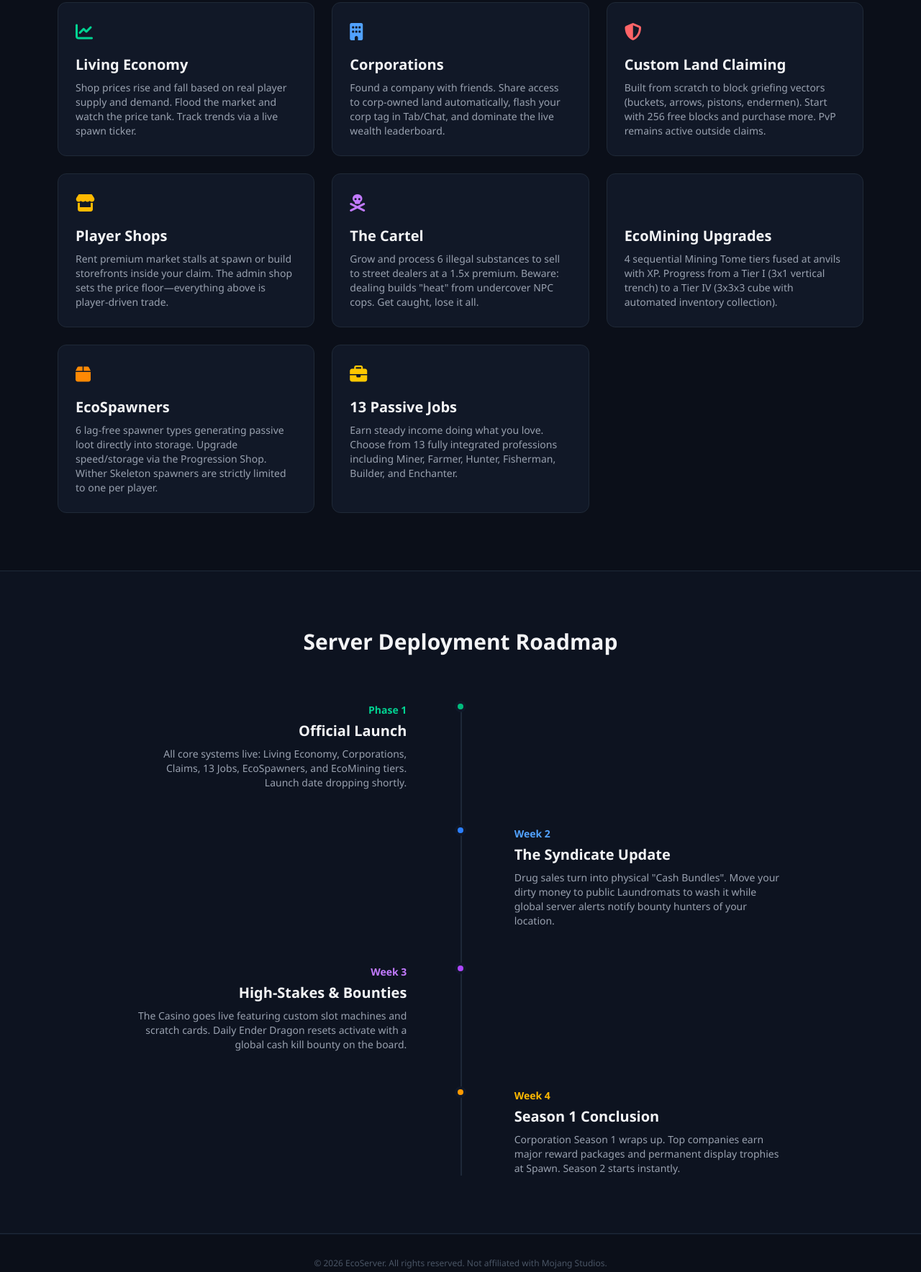
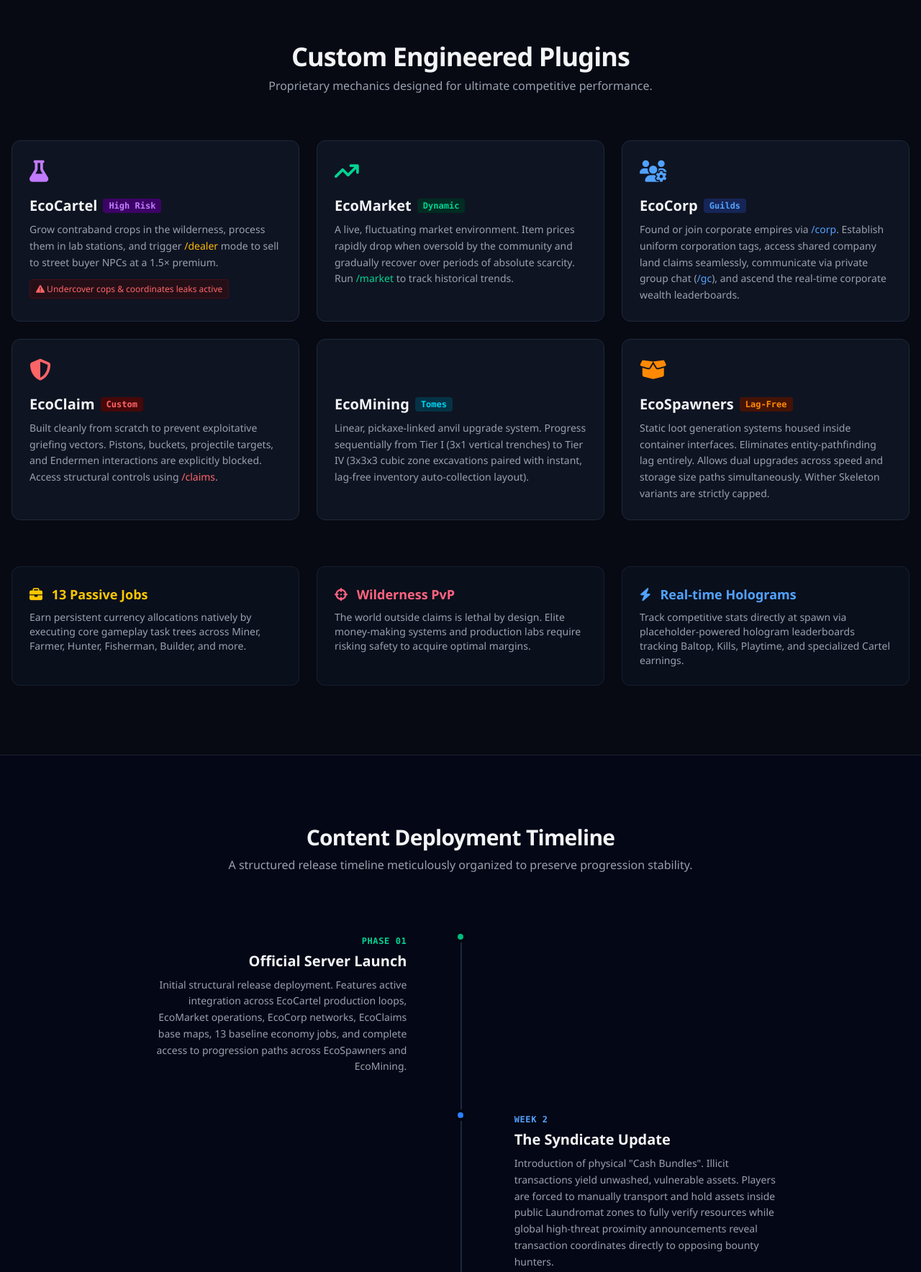
Before and after one commit to HomerD2S/ecocraft, a plain HTML site: page index.html in a window 1280 px wide. Shown: the part 688-2456 px from the top of the page at 72% size. Drawn offline with nearby package versions, Linux system fonts and the light colour scheme.

Commit message:
Update index.html

```diff
--- a/index.html
+++ b/index.html
@@ -3,131 +3,143 @@
 <head>
     <meta charset="UTF-8">
     <meta name="viewport" content="width=device-width, initial-scale=1.0">
-    <title>EcoServer | Corporate & Cartel Survival</title>
+    <title>EcoCraft | High-Stakes Corporate & Cartel Survival</title>
     <script src="https://cdn.jsdelivr.net/npm/@tailwindcss/browser@4"></script>
     <link rel="stylesheet" href="https://cdnjs.cloudflare.com/ajax/libs/font-awesome/6.4.0/css/all.min.css">
     <style>
-        body { background-color: #0b0f19; color: #f3f4f6; font-family: 'Segoe UI', Tahoma, Geneva, Verdana, sans-serif; }
+        body { background-color: #070a13; color: #f3f4f6; font-family: 'Segoe UI', Tahoma, Geneva, Verdana, sans-serif; }
         .gradient-text { background: linear-gradient(135deg, #3b82f6, #10b981); -webkit-background-clip: text; -webkit-text-fill-color: transparent; }
-        .feature-card { background: #111827; border: 1px solid #1f2937; transition: all 0.3s ease; }
-        .feature-card:hover { transform: translateY(-5px); border-color: #10b981; }
+        .feature-card { background: #0f1422; border: 1px solid #1e293b; transition: all 0.3s cubic-bezier(0.4, 0, 0.2, 1); }
+        .feature-card:hover { transform: translateY(-4px); border-color: #10b981; box-shadow: 0 10px 25px -5px rgba(16, 185, 129, 0.1); }
+        .glow-green { text-shadow: 0 0 10px rgba(16, 185, 129, 0.5); }
     </style>
 </head>
 <body>
 
-    <header class="relative overflow-hidden py-24 px-4 text-center border-b border-gray-800">
+    <header class="relative overflow-hidden py-28 px-4 text-center border-b border-gray-800 bg-[radial-gradient(ellipse_at_top,_var(--tw-gradient-stops))] from-blue-950/20 via-gray-950 to-gray-950">
         <div class="max-w-4xl mx-auto">
-            <span class="text-xs font-bold uppercase tracking-widest text-emerald-400 bg-emerald-950/50 px-3 py-1 rounded-full border border-emerald-800/50">Project Launching Soon</span>
-            <h1 class="text-5xl md:text-7xl font-extrabold mt-6 tracking-tight">Welcome to <span class="gradient-text">EcoServer</span></h1>
-            <p class="mt-6 text-lg md:text-xl text-gray-400 max-w-2xl mx-auto">
-                A high-performance corporate economy and underground cartel survival experience. Build corporations, optimize operations, and control the market.
+            <span class="text-xs font-bold uppercase tracking-widest text-emerald-400 bg-emerald-950/50 px-4 py-1.5 rounded-full border border-emerald-800/50">Custom EcoCraft Architecture</span>
+            <h1 class="text-6xl md:text-8xl font-extrabold mt-6 tracking-tight">Welcome to <span class="gradient-text">EcoCraft</span></h1>
+            <p class="mt-6 text-lg md:text-xl text-gray-400 max-w-2xl mx-auto font-medium">
+                An advanced economy survival ecosystem driven entirely by risk, strategy, and player activity. Build an empire or run the underground.
             </p>
 
-            <div class="mt-10 inline-flex flex-col sm:flex-row items-center gap-4 bg-gray-900 p-2 rounded-xl border border-gray-800">
-                <span class="font-mono text-gray-300 px-4 font-bold" id="serverIp">play.yourdomain.com</span>
-                <button onclick="copyIp()" class="w-full sm:w-auto bg-emerald-600 hover:bg-emerald-500 text-white font-bold px-6 py-3 rounded-lg transition flex items-center justify-center gap-2 cursor-pointer" id="copyBtn">
-                    <i class="fa-regular fa-copy"></i> Copy IP
+            <div class="mt-10 inline-flex flex-col sm:flex-row items-center gap-4 bg-slate-900/80 backdrop-blur-md p-2 rounded-xl border border-gray-800 shadow-2xl">
+                <span class="font-mono text-gray-300 px-5 font-bold tracking-wide text-sm md:text-base" id="serverIp">play.ecocraftmc.com</span>
+                <button onclick="copyIp()" class="w-full sm:w-auto bg-emerald-600 hover:bg-emerald-500 text-white font-bold px-6 py-3 rounded-lg transition-all duration-200 flex items-center justify-center gap-2 cursor-pointer shadow-lg shadow-emerald-900/20" id="copyBtn">
+                    <i class="fa-regular fa-copy"></i> Copy Server IP
                 </button>
             </div>
         </div>
     </header>
 
-    <main class="max-w-6xl mx-auto px-4 py-20">
-        <h2 class="text-3xl font-bold text-center mb-12">Core Server Mechanics</h2>
+    <main class="max-w-7xl mx-auto px-4 py-24">
+        <div class="text-center mb-16">
+            <h2 class="text-3xl md:text-4xl font-bold tracking-tight">Custom Engineered Plugins</h2>
+            <p class="text-gray-400 mt-2">Proprietary mechanics designed for ultimate competitive performance.</p>
+        </div>
+
         <div class="grid grid-cols-1 md:grid-cols-2 lg:grid-cols-3 gap-6">
 
-            <div class="feature-card p-6 rounded-xl">
-                <div class="text-emerald-400 text-2xl mb-4"><i class="fa-solid fa-chart-line"></i></div>
-                <h3 class="text-xl font-bold mb-2">Living Economy</h3>
-                <p class="text-gray-400 text-sm">Shop prices rise and fall based on real player supply and demand. Flood the market and watch the price tank. Track trends via a live spawn ticker.</p>
+            <div class="feature-card p-6 rounded-xl relative overflow-hidden">
+                <div class="text-purple-400 text-3xl mb-4"><i class="fa-solid fa-flask"></i></div>
+                <h3 class="text-xl font-bold mb-2 flex items-center gap-2">EcoCartel <span class="text-xs text-purple-400 bg-purple-950 px-2 py-0.5 rounded font-mono">High Risk</span></h3>
+                <p class="text-gray-400 text-sm leading-relaxed mb-3">Grow contraband crops in the wilderness, process them in lab stations, and trigger <span class="text-amber-400">/dealer</span> mode to sell to street buyer NPCs at a 1.5× premium.</p>
+                <span class="text-xs text-red-400 font-medium bg-red-950/40 px-2 py-1 rounded border border-red-900/30"><i class="fa-solid fa-triangle-exclamation"></i> Undercover cops & coordinates leaks active</span>
             </div>
 
             <div class="feature-card p-6 rounded-xl">
-                <div class="text-blue-400 text-2xl mb-4"><i class="fa-solid fa-building"></i></div>
-                <h3 class="text-xl font-bold mb-2">Corporations</h3>
-                <p class="text-gray-400 text-sm">Found a company with friends. Share access to corp-owned land automatically, flash your corp tag in Tab/Chat, and dominate the live wealth leaderboard.</p>
+                <div class="text-emerald-400 text-3xl mb-4"><i class="fa-solid fa-arrow-trend-up"></i></div>
+                <h3 class="text-xl font-bold mb-2 flex items-center gap-2">EcoMarket <span class="text-xs text-emerald-400 bg-emerald-950 px-2 py-0.5 rounded font-mono">Dynamic</span></h3>
+                <p class="text-gray-400 text-sm leading-relaxed">A live, fluctuating market environment. Item prices rapidly drop when oversold by the community and gradually recover over periods of absolute scarcity. Run <span class="text-emerald-400">/market</span> to track historical trends.</p>
             </div>
 
             <div class="feature-card p-6 rounded-xl">
-                <div class="text-red-400 text-2xl mb-4"><i class="fa-solid fa-shield-halved"></i></div>
-                <h3 class="text-xl font-bold mb-2">Custom Land Claiming</h3>
-                <p class="text-gray-400 text-sm">Built from scratch to block griefing vectors (buckets, arrows, pistons, endermen). Start with 256 free blocks and purchase more. PvP remains active outside claims.</p>
+                <div class="text-blue-400 text-3xl mb-4"><i class="fa-solid fa-users-gear"></i></div>
+                <h3 class="text-xl font-bold mb-2 flex items-center gap-2">EcoCorp <span class="text-xs text-blue-400 bg-blue-950 px-2 py-0.5 rounded font-mono">Guilds</span></h3>
+                <p class="text-gray-400 text-sm leading-relaxed">Found or join corporate empires via <span class="text-blue-400">/corp</span>. Establish uniform corporation tags, access shared company land claims seamlessly, communicate via private group chat (<span class="text-blue-400">/gc</span>), and ascend the real-time corporate wealth leaderboards.</p>
             </div>
 
             <div class="feature-card p-6 rounded-xl">
-                <div class="text-amber-400 text-2xl mb-4"><i class="fa-solid fa-store"></i></div>
-                <h3 class="text-xl font-bold mb-2">Player Shops</h3>
-                <p class="text-gray-400 text-sm">Rent premium market stalls at spawn or build storefronts inside your claim. The admin shop sets the price floor—everything above is player-driven trade.</p>
+                <div class="text-red-400 text-3xl mb-4"><i class="fa-solid fa-shield-halved"></i></div>
+                <h3 class="text-xl font-bold mb-2 flex items-center gap-2">EcoClaim <span class="text-xs text-red-400 bg-red-950 px-2 py-0.5 rounded font-mono">Custom</span></h3>
+                <p class="text-gray-400 text-sm leading-relaxed">Built cleanly from scratch to prevent exploitative griefing vectors. Pistons, buckets, projectile targets, and Endermen interactions are explicitly blocked. Access structural controls using <span class="text-red-400">/claims</span>.</p>
             </div>
 
             <div class="feature-card p-6 rounded-xl">
-                <div class="text-purple-400 text-2xl mb-4"><i class="fa-solid fa-skull-crossbones"></i></div>
-                <h3 class="text-xl font-bold mb-2">The Cartel</h3>
-                <p class="text-gray-400 text-sm">Grow and process 6 illegal substances to sell to street dealers at a 1.5x premium. Beware: dealing builds "heat" from undercover NPC cops. Get caught, lose it all.</p>
+                <div class="text-cyan-400 text-3xl mb-4"><i class="fa-solid fa-pickaxe"></i></div>
+                <h3 class="text-xl font-bold mb-2 flex items-center gap-2">EcoMining <span class="text-xs text-cyan-400 bg-cyan-950 px-2 py-0.5 rounded font-mono">Tomes</span></h3>
+                <p class="text-gray-400 text-sm leading-relaxed">Linear, pickaxe-linked anvil upgrade system. Progress sequentially from Tier I (3x1 vertical trenches) to Tier IV (3x3x3 cubic zone excavations paired with instant, lag-free inventory auto-collection layout).</p>
             </div>
 
             <div class="feature-card p-6 rounded-xl">
-                <div class="text-cyan-400 text-2xl mb-4"><i class="fa-solid fa-pickaxe"></i></div>
-                <h3 class="text-xl font-bold mb-2">EcoMining Upgrades</h3>
-                <p class="text-gray-400 text-sm">4 sequential Mining Tome tiers fused at anvils with XP. Progress from a Tier I (3x1 vertical trench) to a Tier IV (3x3x3 cube with automated inventory collection).</p>
+                <div class="text-orange-400 text-3xl mb-4"><i class="fa-solid fa-box-open"></i></div>
+                <h3 class="text-xl font-bold mb-2 flex items-center gap-2">EcoSpawners <span class="text-xs text-orange-400 bg-orange-950 px-2 py-0.5 rounded font-mono">Lag-Free</span></h3>
+                <p class="text-gray-400 text-sm leading-relaxed">Static loot generation systems housed inside container interfaces. Eliminates entity-pathfinding lag entirely. Allows dual upgrades across speed and storage size paths simultaneously. Wither Skeleton variants are strictly capped.</p>
             </div>
+        </div>
 
-            <div class="feature-card p-6 rounded-xl">
-                <div class="text-orange-400 text-2xl mb-4"><i class="fa-solid fa-box"></i></div>
-                <h3 class="text-xl font-bold mb-2">EcoSpawners</h3>
-                <p class="text-gray-400 text-sm">6 lag-free spawner types generating passive loot directly into storage. Upgrade speed/storage via the Progression Shop. Wither Skeleton spawners are strictly limited to one per player.</p>
+        <div class="mt-16 grid grid-cols-1 md:grid-cols-3 gap-6">
+            <div class="bg-slate-900/40 p-6 rounded-xl border border-gray-800/60">
+                <h4 class="font-bold text-lg mb-2 text-yellow-400"><i class="fa-solid fa-briefcase mr-2"></i> 13 Passive Jobs</h4>
+                <p class="text-gray-400 text-sm">Earn persistent currency allocations natively by executing core gameplay task trees across Miner, Farmer, Hunter, Fisherman, Builder, and more.</p>
             </div>
-
-            <div class="feature-card p-6 rounded-xl">
-                <div class="text-yellow-400 text-2xl mb-4"><i class="fa-solid fa-briefcase"></i></div>
-                <h3 class="text-xl font-bold mb-2">13 Passive Jobs</h3>
-                <p class="text-gray-400 text-sm">Earn steady income doing what you love. Choose from 13 fully integrated professions including Miner, Farmer, Hunter, Fisherman, Builder, and Enchanter.</p>
+            <div class="bg-slate-900/40 p-6 rounded-xl border border-gray-800/60">
+                <h4 class="font-bold text-lg mb-2 text-rose-400"><i class="fa-solid fa-crosshairs mr-2"></i> Wilderness PvP</h4>
+                <p class="text-gray-400 text-sm">The world outside claims is lethal by design. Elite money-making systems and production labs require risking safety to acquire optimal margins.</p>
             </div>
-
+            <div class="bg-slate-900/40 p-6 rounded-xl border border-gray-800/60">
+                <h4 class="font-bold text-lg mb-2 text-blue-400"><i class="fa-solid fa-bolt mr-2"></i> Real-time Holograms</h4>
+                <p class="text-gray-400 text-sm">Track competitive stats directly at spawn via placeholder-powered hologram leaderboards tracking Baltop, Kills, Playtime, and specialized Cartel earnings.</p>
+            </div>
         </div>
     </main>
 
-    <section class="bg-gray-900/50 border-y border-gray-800 py-20 px-4">
+    <section class="bg-slate-950/60 border-y border-gray-800/80 py-24 px-4">
         <div class="max-w-4xl mx-auto">
-            <h2 class="text-3xl font-bold text-center mb-16">Server Deployment Roadmap</h2>
-            <div class="space-y-12 relative before:absolute before:inset-0 before:left-4 md:before:left-1/2 before:w-0.5 before:bg-gray-800">
+            <div class="text-center mb-20">
+                <h2 class="text-3xl font-bold tracking-tight">Content Deployment Timeline</h2>
+                <p class="text-gray-400 mt-2">A structured release timeline meticulously organized to preserve progression stability.</p>
+            </div>
+
+            <div class="space-y-12 relative before:absolute before:inset-0 before:left-4 md:before:left-1/2 before:w-0.5 before:bg-slate-800">
 
                 <div class="relative flex flex-col md:flex-row items-start md:justify-between">
-                    <div class="absolute left-4 md:left-1/2 transform -translate-x-1/2 w-4 h-4 rounded-full bg-emerald-500 border-4 border-gray-900 z-10"></div>
+                    <div class="absolute left-4 md:left-1/2 transform -translate-x-1/2 w-4 h-4 rounded-full bg-emerald-500 border-4 border-gray-950 z-10"></div>
                     <div class="w-full md:w-5/12 pl-10 md:pl-0 md:text-right">
-                        <span class="text-sm font-bold text-emerald-400">Phase 1</span>
-                        <h3 class="text-xl font-bold mt-1">Official Launch</h3>
-                        <p class="text-gray-400 text-sm mt-2">All core systems live: Living Economy, Corporations, Claims, 13 Jobs, EcoSpawners, and EcoMining tiers. Launch date dropping shortly.</p>
+                        <span class="text-xs font-bold font-mono uppercase text-emerald-400 tracking-wider">Phase 01</span>
+                        <h3 class="text-xl font-bold mt-1">Official Server Launch</h3>
+                        <p class="text-gray-400 text-sm mt-2 leading-relaxed">Initial structural release deployment. Features active integration across EcoCartel production loops, EcoMarket operations, EcoCorp networks, EcoClaims base maps, 13 baseline economy jobs, and complete access to progression paths across EcoSpawners and EcoMining.</p>
                     </div>
                     <div class="hidden md:block w-5/12"></div>
                 </div>
 
                 <div class="relative flex flex-col md:flex-row items-start md:justify-between md:flex-row-reverse">
-                    <div class="absolute left-4 md:left-1/2 transform -translate-x-1/2 w-4 h-4 rounded-full bg-blue-500 border-4 border-gray-900 z-10"></div>
+                    <div class="absolute left-4 md:left-1/2 transform -translate-x-1/2 w-4 h-4 rounded-full bg-blue-500 border-4 border-gray-950 z-10"></div>
                     <div class="w-full md:w-5/12 pl-10 md:pl-0 md:text-left">
-                        <span class="text-sm font-bold text-blue-400">Week 2</span>
+                        <span class="text-xs font-bold font-mono uppercase text-blue-400 tracking-wider">Week 2</span>
                         <h3 class="text-xl font-bold mt-1">The Syndicate Update</h3>
-                        <p class="text-gray-400 text-sm mt-2">Drug sales turn into physical "Cash Bundles". Move your dirty money to public Laundromats to wash it while global server alerts notify bounty hunters of your location.</p>
+                        <p class="text-gray-400 text-sm mt-2 leading-relaxed">Introduction of physical "Cash Bundles". Illicit transactions yield unwashed, vulnerable assets. Players are forced to manually transport and hold assets inside public Laundromat zones to fully verify resources while global high-threat proximity announcements reveal transaction coordinates directly to opposing bounty hunters.</p>
                     </div>
                     <div class="hidden md:block w-5/12"></div>
                 </div>
 
                 <div class="relative flex flex-col md:flex-row items-start md:justify-between">
-                    <div class="absolute left-4 md:left-1/2 transform -translate-x-1/2 w-4 h-4 rounded-full bg-purple-500 border-4 border-gray-900 z-10"></div>
+                    <div class="absolute left-4 md:left-1/2 transform -translate-x-1/2 w-4 h-4 rounded-full bg-purple-500 border-4 border-gray-950 z-10"></div>
                     <div class="w-full md:w-5/12 pl-10 md:pl-0 md:text-right">
-                        <span class="text-sm font-bold text-purple-400">Week 3</span>
-                        <h3 class="text-xl font-bold mt-1">High-Stakes & Bounties</h3>
-                        <p class="text-gray-400 text-sm mt-2">The Casino goes live featuring custom slot machines and scratch cards. Daily Ender Dragon resets activate with a global cash kill bounty on the board.</p>
+                        <span class="text-xs font-bold font-mono uppercase text-purple-400 tracking-wider">Week 3</span>
+                        <h3 class="text-xl font-bold mt-1">Entertainment & Draconic Bounties</h3>
+                        <p class="text-gray-400 text-sm mt-2 leading-relaxed">Integration of the server Casino engine, presenting custom slot machines and high-risk scratch mechanics. Concurrently introduces daily Ender Dragon instances hosting persistent server-wide kill bounties updating directly on the spawn community map boards.</p>
                     </div>
                     <div class="hidden md:block w-5/12"></div>
                 </div>
 
                 <div class="relative flex flex-col md:flex-row items-start md:justify-between md:flex-row-reverse">
-                    <div class="absolute left-4 md:left-1/2 transform -translate-x-1/2 w-4 h-4 rounded-full bg-amber-500 border-4 border-gray-900 z-10"></div>
+                    <div class="absolute left-4 md:left-1/2 transform -translate-x-1/2 w-4 h-4 rounded-full bg-amber-500 border-4 border-gray-950 z-10"></div>
                     <div class="w-full md:w-5/12 pl-10 md:pl-0 md:text-left">
-                        <span class="text-sm font-bold text-amber-400">Week 4</span>
-                        <h3 class="text-xl font-bold mt-1">Season 1 Conclusion</h3>
-                        <p class="text-gray-400 text-sm mt-2">Corporation Season 1 wraps up. Top companies earn major reward packages and permanent display trophies at Spawn. Season 2 starts instantly.</p>
+                        <span class="text-xs font-bold font-mono uppercase text-amber-400 tracking-wider">Week 4</span>
+                        <h3 class="text-xl font-bold mt-1">Corporate Season Finales</h3>
+                        <p class="text-gray-400 text-sm mt-2 leading-relaxed">Conclusion of Corporate Season 1 operations. Capital valuations lock automatically across all active networks. Dominant organizations receive premium resource prize tier allocations alongside permanent structural trophies rendered inside spawn's commercial district. Season 2 launches immediately post-payout.</p>
                     </div>
                     <div class="hidden md:block w-5/12"></div>
                 </div>
@@ -136,8 +148,9 @@
         </div>
     </section>
 
-    <footer class="text-center py-8 text-gray-600 text-xs border-t border-gray-900">
-        <p>&copy; 2026 EcoServer. All rights reserved. Not affiliated with Mojang Studios.</p>
+    <footer class="text-center py-12 text-gray-600 text-xs tracking-wide">
+        <p class="mb-2">&copy; 2026 EcoCraft Project. All rights reserved.</p>
+        <p class="opacity-50">Not an official Minecraft product. Not approved by or associated with Mojang or Microsoft.</p>
     </footer>
 
     <script>
@@ -145,9 +158,13 @@
             const ipText = document.getElementById("serverIp").innerText;
             navigator.clipboard.writeText(ipText).then(() => {
                 const btn = document.getElementById("copyBtn");
-                btn.innerHTML = '<i class="fa-solid fa-check text-emerald-400"></i> Copied!';
+                btn.innerHTML = '<i class="fa-solid fa-check text-emerald-400"></i> Copied Address!';
+                btn.classList.remove('bg-emerald-600');
+                btn.classList.add('bg-emerald-700');
                 setTimeout(() => {
-                    btn.innerHTML = '<i class="fa-regular fa-copy"></i> Copy IP';
+                    btn.innerHTML = '<i class="fa-regular fa-copy"></i> Copy Server IP';
+                    btn.classList.remove('bg-emerald-700');
+                    btn.classList.add('bg-emerald-600');
                 }, 2000);
             });
         }
```
